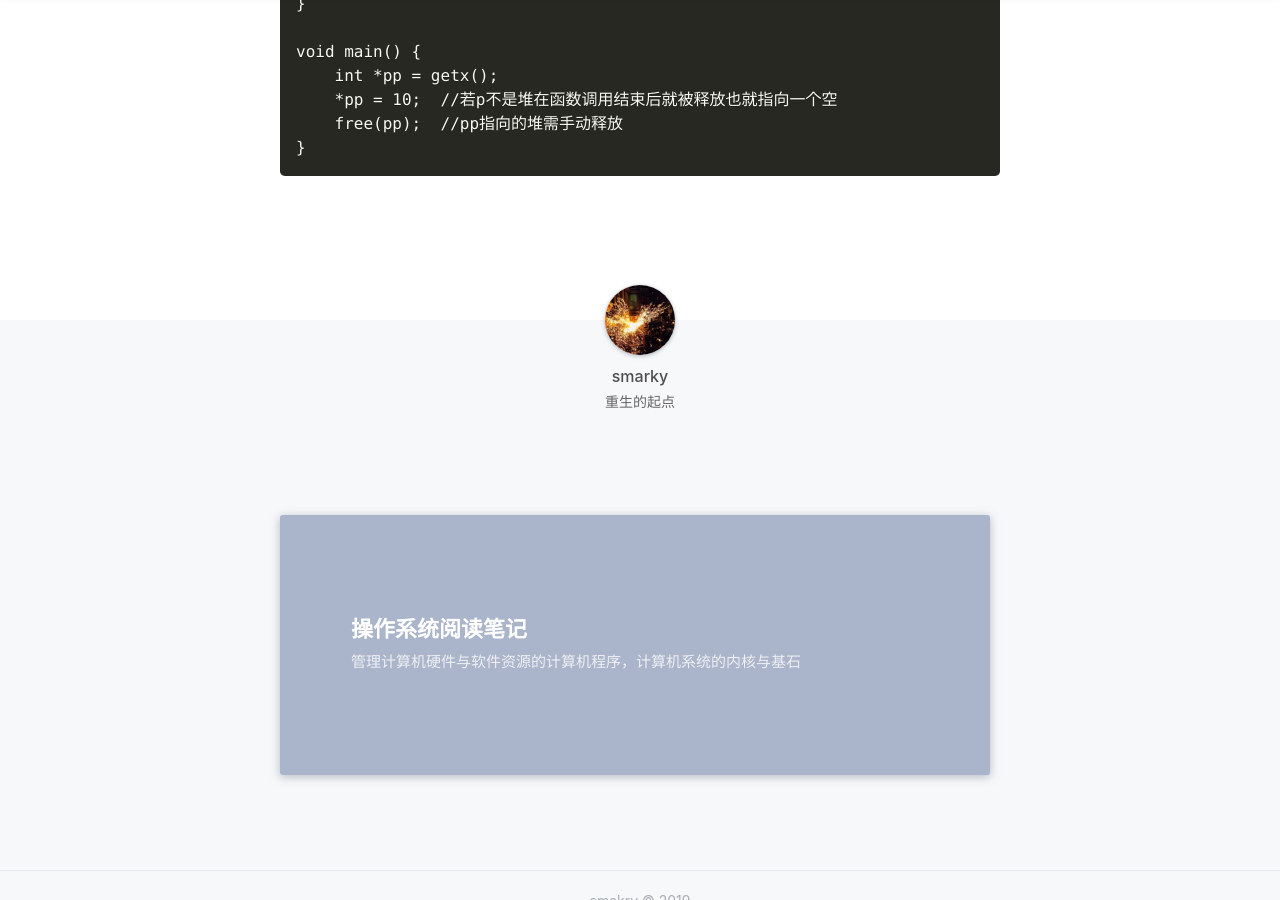
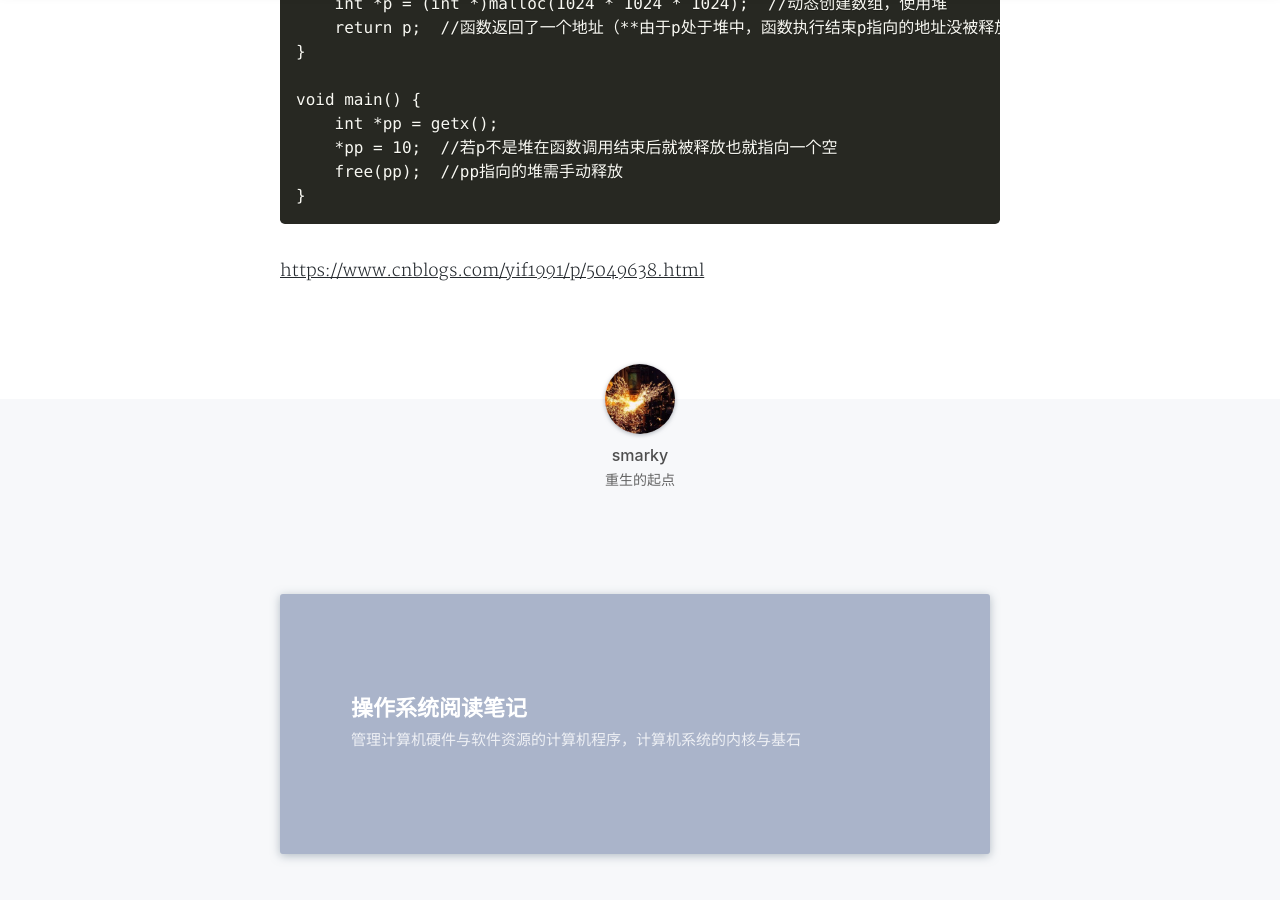
Before and after one commit to smakry/smakry.github.io, a Jekyll site: the page built from _posts/2019-09-18-C内存管理.md, in a window 1280 px wide and 900 px high, scrolled down 3364 px. Built offline with Jekyll 4.4.1, drawn with Linux system fonts in a browser that asks for light colours; nearby versions of some CDN libraries; comment, search, counter and statistics services are not loaded; a style sheet for code colours, icons or effects is not loaded.

Commit message:
memory management

````diff
--- a/_posts/2019-09-18-C内存管理.md
+++ b/_posts/2019-09-18-C内存管理.md
@@ -43,6 +43,7 @@
 ![栈结构](https://github.com/smakry/smakry.github.io/raw/master/imags/%E6%A0%88%E7%BB%93%E6%9E%84.png)
 
 ```cpp
+
 #include<stdio.h>
 int n = 0;
 void test(int a,int b){
@@ -66,6 +67,7 @@
 function address test:17109617 main:17109677  //函数默认是全局也在静态区
 
 ```
+
 4. 堆区
 
 栈的内存大小是固定且是有限的（一般是k为单位的），当需要保存较大的数据结构时栈会溢出，那么这个时候就需要用到堆。堆同样是可以随时改变的内存区域。堆的内存延伸方向是`从小到大`跟栈是`相反的`。堆的容量比栈大得多。在C语言中，堆内存空间的`申请和释放需要手动`通过代码来完成。对于一个32位操作系统，最大管理管理4G内存，其中1G是给操作系统自己用的，剩下的3G都是给用户程序，一个用户程序理论上可以使用3G的内存空间。堆上的内存必须手动释放（C/C++），除非语言执行环境支持GC（如C#在.NET上运行就有垃圾回收机制）。
@@ -74,6 +76,7 @@
 - 如果`需要动态创建数组，则用堆`
 
 ```cpp
+
 #include<stdio.h>
 #include<stdlib.h>
 
@@ -88,3 +91,4 @@
 	free(pp);  //pp指向的堆需手动释放
 }
 ```
+<https://www.cnblogs.com/yif1991/p/5049638.html>
````
